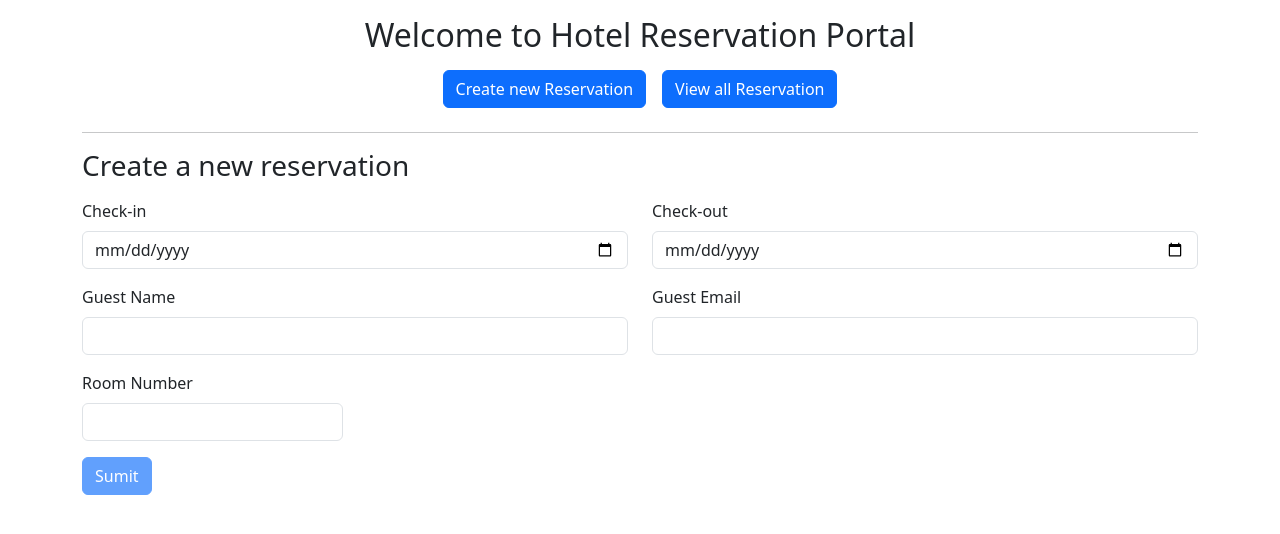
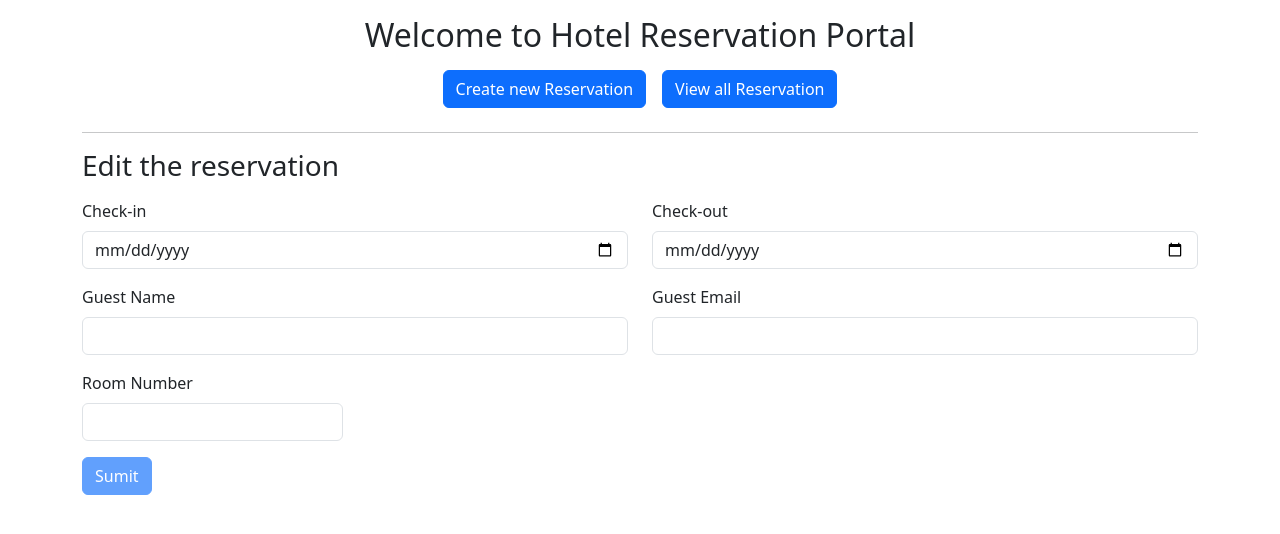
Before and after one commit to pedrop3/hotel-app, an Angular app: page /edit/1 in a window 1280 px wide. Shown: the top 534 px of the page. Built offline with nearby package versions, Linux system fonts and the light colour scheme.

Commit message:
Improve title

```diff
--- a/src/app/reservation-form/reservation-form.component.html
+++ b/src/app/reservation-form/reservation-form.component.html
@@ -1,7 +1,7 @@
 <app-home></app-home>
 
 <hr>
-<h3 class="my-3">Create a new reservation</h3>
+<h3 class="my-3">{{isEditing ? 'Edit the': 'Create a new'}} reservation</h3>
 
 <form [formGroup]="reservationForm" (ngSubmit)="onSumit()">
 
--- a/src/app/reservation-form/reservation-form.component.ts
+++ b/src/app/reservation-form/reservation-form.component.ts
@@ -13,6 +13,7 @@ import { ActivatedRoute, Router } from '@angular/router';
 export class ReservationFormComponent implements OnInit {
 
   reservationForm: FormGroup = new FormGroup({});
+  isEditing: boolean = false;
 
   constructor(private formBuilder: FormBuilder,
     private reservationService: ReservationService,
@@ -32,6 +33,7 @@ export class ReservationFormComponent implements OnInit {
 
     if (id) {
       let reservation = this.reservationService.findById(id);
+      this.isEditing = true;
 
       if (reservation) {
         this.reservationForm.patchValue(reservation);
```
